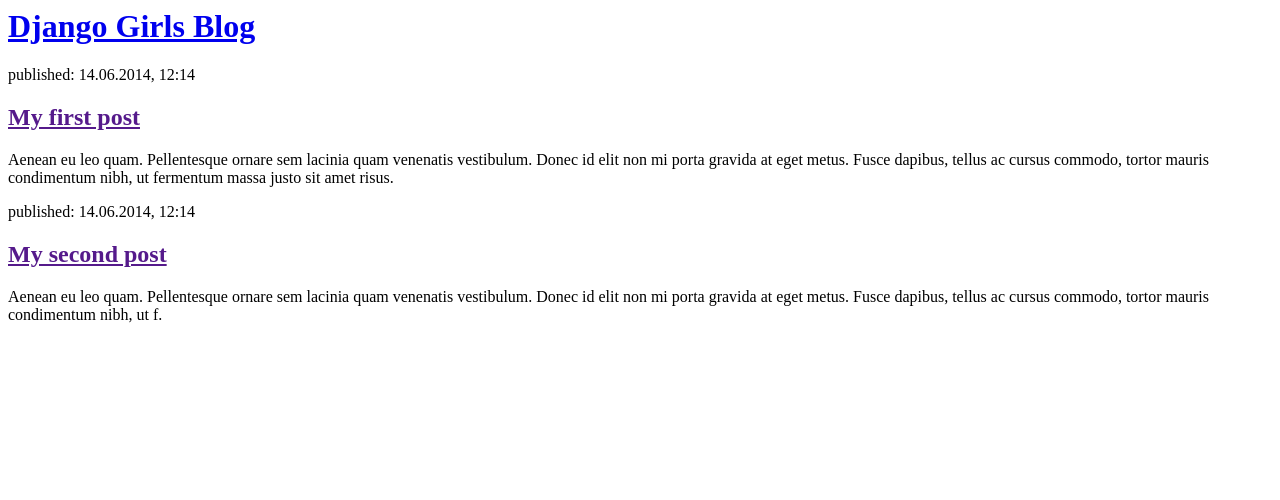
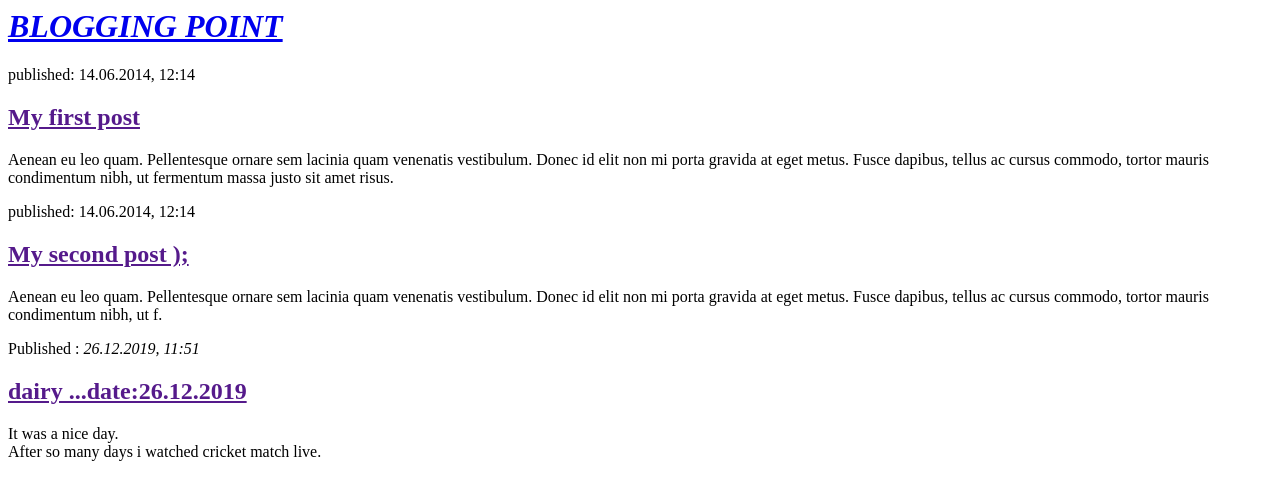
Before and after one commit to dhakad007/my-first-blog, a Django app: page / in a window 1280 px wide. Shown: the top 500 px of the page. Run offline with Django 3.2, Linux system fonts and the light colour scheme; data that the repository does not hold is empty.

Commit message:
Modified templates to display posts from database.

```diff
--- a/blog/templates/blog/post_list.html
+++ b/blog/templates/blog/post_list.html
@@ -1,12 +1,18 @@
 <html>
     <head>
-        <title>Django Girls blog</title>
+        <title>Anant Dhakad's blog</title>
     </head>
     <body>
-        <div>
-            <h1><a href="/">Django Girls Blog</a></h1>
-        </div>
-
+    <div>
+    <h1><i><a href="/">BLOGGING POINT</a></i></h1>
+</div>
+     {% for post in posts %}
+    <div>
+        <p>published: {{ post.published_date }}</p>
+        <h2><a href="">{{ post.title }}</a></h2>
+        <p>{{ post.text}}</p>
+    </div>
+{% endfor %}
         <div>
             <p>published: 14.06.2014, 12:14</p>
             <h2><a href="">My first post</a></h2>
@@ -15,8 +21,13 @@
 
         <div>
             <p>published: 14.06.2014, 12:14</p>
-            <h2><a href="">My second post</a></h2>
+            <h2><a href="">My second post );</a></h2>
             <p>Aenean eu leo quam. Pellentesque ornare sem lacinia quam venenatis vestibulum. Donec id elit non mi porta gravida at eget metus. Fusce dapibus, tellus ac cursus commodo, tortor mauris condimentum nibh, ut f.</p>
         </div>
+	<div>
+	    <p>Published : <i>26.12.2019, 11:51</i></p>
+	    <h2><a href="">dairy ...date:26.12.2019</a></h2>
+	    <p>It was a nice day.<br/	> After so many days i watched cricket match live.</p>
+	</div>
     </body>
 </html>
--- a/blog/views.py
+++ b/blog/views.py
@@ -1,6 +1,8 @@
 from django.shortcuts import render
-
+from django.utils import timezone
+from .models import Post
 # Create your views here.
 
 def post_list(request):
-    return render(request, 'blog/post_list.html', {})
+    posts = Post.objects.filter(published_date__lte=timezone.now()).order_by('published_date')
+    return render(request, 'blog/post_list.html', {'posts':posts})
```
